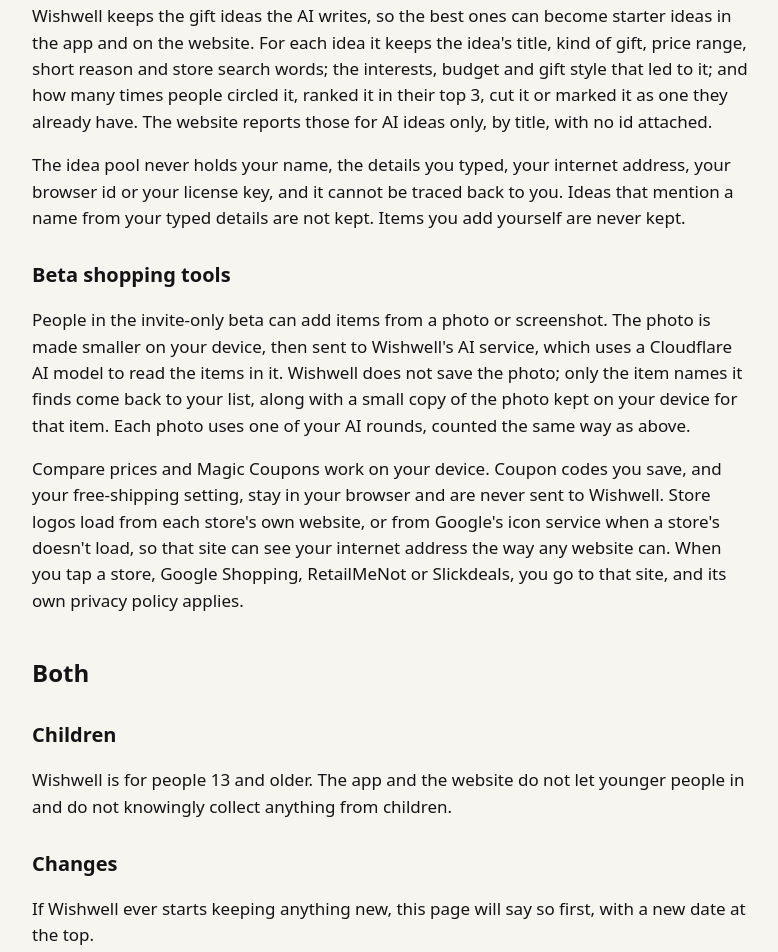
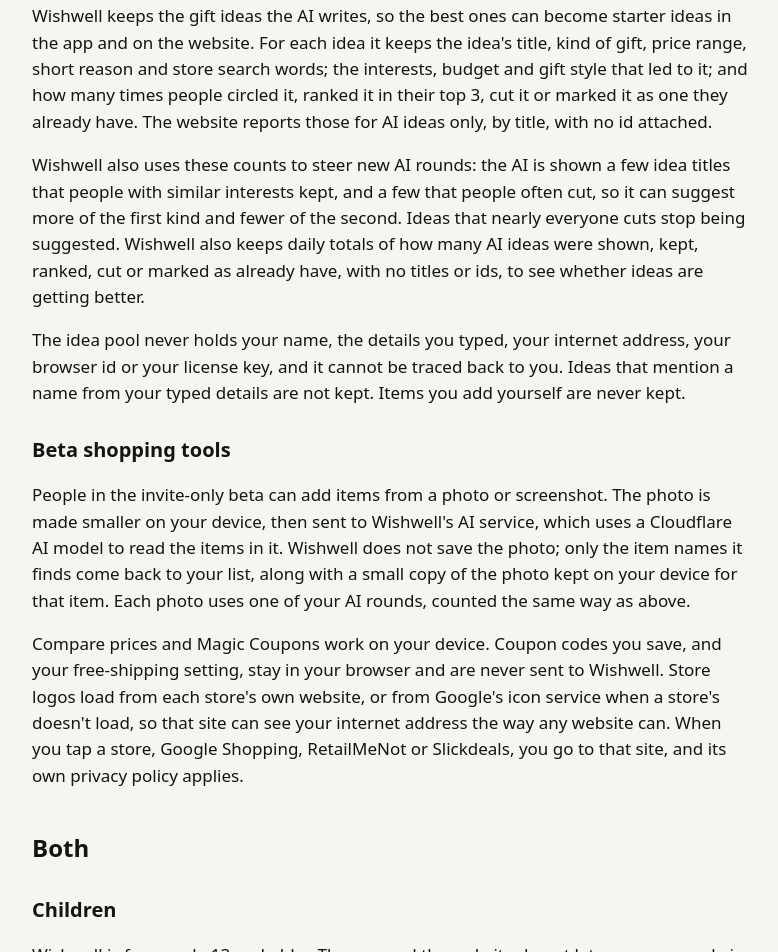
Before and after one commit to shopmysticstudio/wishwell, a plain HTML site: page privacy/index.html in a window 1280 px wide. Shown: the part 2922-3874 px from the top of the page, without its empty margins (248-1026 px from the left). Drawn offline with Linux system fonts and the light colour scheme.

Commit message:
Privacy: idea pool counts also steer AI rounds; daily pick totals
Co-Authored-By: Claude Opus 5.5 <noreply@anthropic.com>

```diff
--- a/privacy/index.html
+++ b/privacy/index.html
@@ -63,6 +63,7 @@ h2{font-size:20px;margin:28px 0 6px}
 
 <h2>Idea pool: making the starter ideas better</h2>
 <p>Wishwell keeps the gift ideas the AI writes, so the best ones can become starter ideas in the app and on the website. For each idea it keeps the idea's title, kind of gift, price range, short reason and store search words; the interests, budget and gift style that led to it; and how many times people circled it, ranked it in their top 3, cut it or marked it as one they already have. The website reports those for AI ideas only, by title, with no id attached.</p>
+<p>Wishwell also uses these counts to steer new AI rounds: the AI is shown a few idea titles that people with similar interests kept, and a few that people often cut, so it can suggest more of the first kind and fewer of the second. Ideas that nearly everyone cuts stop being suggested. Wishwell also keeps daily totals of how many AI ideas were shown, kept, ranked, cut or marked as already have, with no titles or ids, to see whether ideas are getting better.</p>
 <p>The idea pool never holds your name, the details you typed, your internet address, your browser id or your license key, and it cannot be traced back to you. Ideas that mention a name from your typed details are not kept. Items you add yourself are never kept.</p>
 
 <h2>Beta shopping tools</h2>
```
